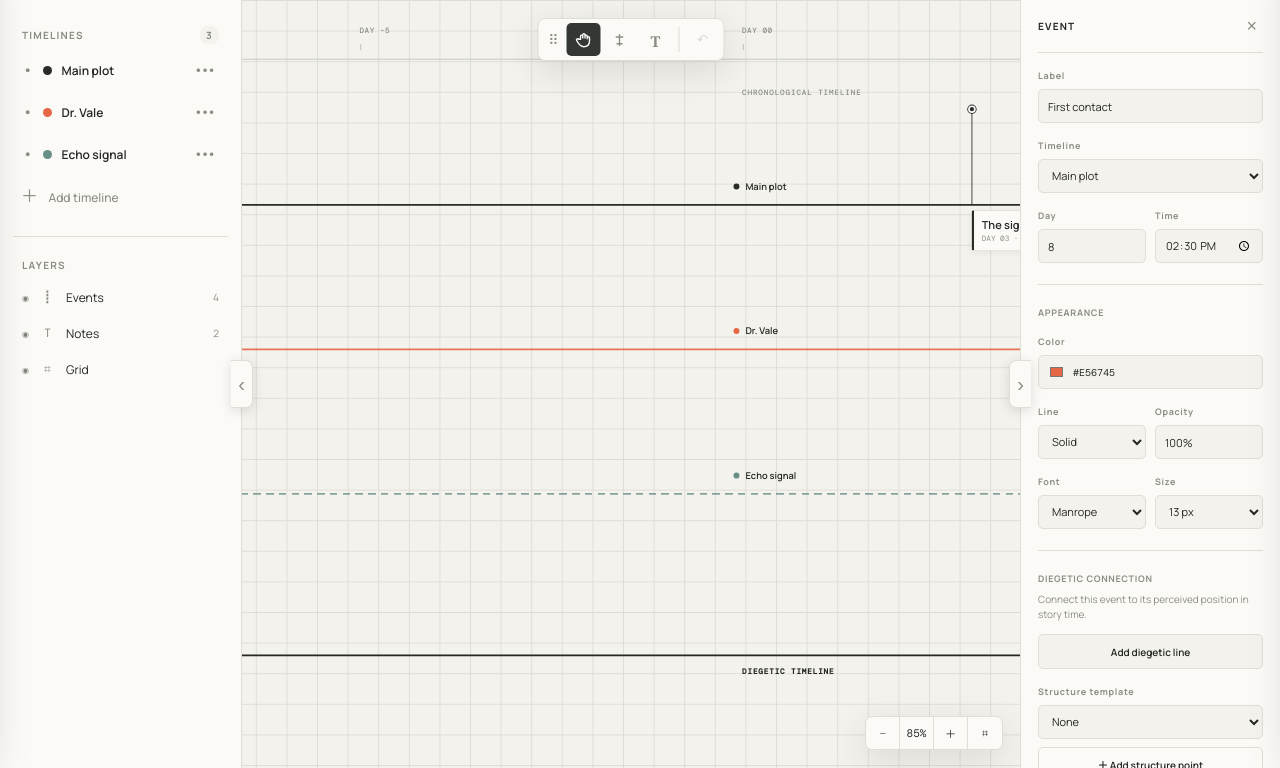
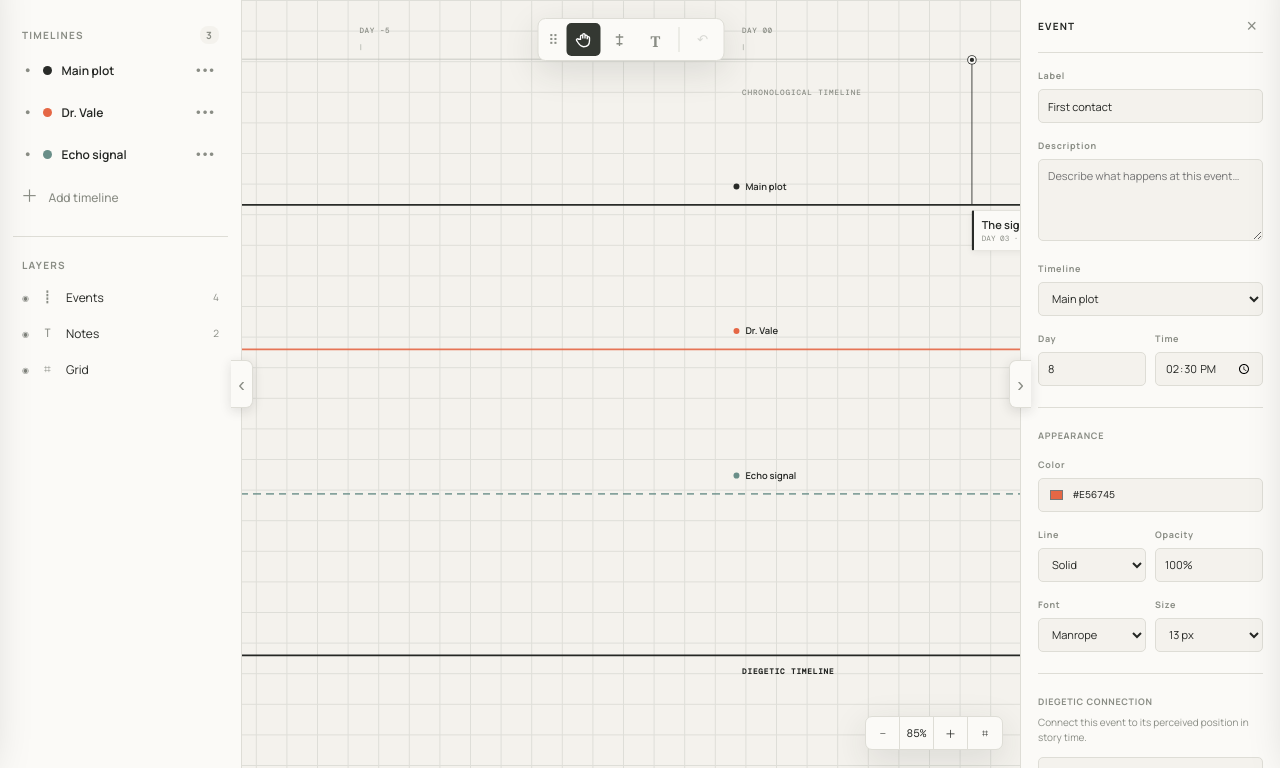
Before and after one commit to fopearcano/orchestrator, a Python web app: template templates/index.html in a window 1280 px wide. Shown: the part 32-800 px from the top of the page. Run offline with Jinja, Linux system fonts and the light colour scheme; the template is opened without the code that fills it, so the values that code supplies are empty.

Commit message:
Align event anchors and add descriptions

```diff
--- a/static/app.js
+++ b/static/app.js
@@ -1,4 +1,4 @@
-const WORLD_WIDTH=100000, ORIGIN=50000, STEP=90, CHRONO_Y=128;
+const WORLD_WIDTH=100000, ORIGIN=50000, STEP=90, CHRONO_Y=70;
 let timelines=[
   {name:'Main plot',color:'#292b28',y:240,opacity:1,dash:false,width:2},
   {name:'Dr. Vale',color:'#e56745',y:410,opacity:.9,dash:false,width:2},
@@ -6,7 +6,7 @@ let timelines=[
 ];
 let events=[
   {id:1,label:'The signal begins',time:3,line:0,color:'#292b28',hour:'06:10',opacity:1,font:'Manrope',size:13},
-  {id:2,label:'First contact',time:8,line:0,color:'#e56745',hour:'14:30',opacity:1,font:'Manrope',size:13},
+  {id:2,label:'First contact',description:'A reply arrives from somewhere beyond the known signal range.',time:8,line:0,color:'#e56745',hour:'14:30',opacity:1,font:'Manrope',size:13},
   {id:3,label:'Vale disappears',time:14,line:1,color:'#e56745',hour:'23:46',opacity:1,font:'Manrope',size:13},
   {id:4,label:'Pattern repeats',time:18,line:2,color:'#698e88',hour:'03:12',opacity:1,font:'DM Mono',size:13,dash:true}
 ];
@@ -39,7 +39,7 @@ function render(){
   $('#lines').innerHTML=timelines.map(t=>`<div class="line ${t.dash?'dashed':''} ${t.hidden?'is-hidden':''}" style="top:${t.y}px;left:0;width:${WORLD_WIDTH}px;--c:${t.color};--o:${t.opacity};--w:${t.width}px"><div class="line-label" style="left:${ORIGIN-10}px"><span style="background:${t.color}"></span>${t.name}</div><div class="line-stroke"></div></div>`).join('');
   $('#diegeticConnections').setAttribute('viewBox',`0 0 ${WORLD_WIDTH} ${diegeticY+80}`);$('#diegeticConnections').style.height=`${diegeticY+80}px`;
   $('#diegeticConnections').innerHTML=events.filter(e=>e.diegeticTime!==undefined&&timelines[e.line]).map(e=>{const sx=ORIGIN+e.time*STEP,sy=timelines[e.line].y,ex=ORIGIN+e.diegeticTime*STEP,curve=Math.max(70,(diegeticY-sy)*.45);return `<path d="M ${sx} ${sy} C ${sx} ${sy+curve}, ${ex} ${diegeticY-curve}, ${ex} ${diegeticY}" style="--c:${e.color}"/><circle class="diegetic-handle" data-id="${e.id}" cx="${ex}" cy="${diegeticY}" r="7" style="--c:${e.color}"/><circle cx="${sx}" cy="${sy}" r="4" style="--c:${e.color}"/>`}).join('');
-  $('#events').innerHTML=events.map(e=>{const t=timelines[e.line],height=t.y-CHRONO_Y;return `<div class="event ${e.dash?'dashed':''} ${e.id===selected?'selected':''} ${t?.hidden?'is-hidden':''}" data-id="${e.id}" style="left:${ORIGIN+e.time*STEP}px;top:${CHRONO_Y}px;--line-h:${height}px;--c:${e.color};--o:${e.opacity};--fs:${e.size}px;--font:${e.font}"><div class="chrono-dot"></div><div class="event-line"></div><div class="event-label">${e.label}<small>${unitName(e.time)} · ${e.hour}</small></div></div>`}).join('');
+  $('#events').innerHTML=events.map(e=>{const t=timelines[e.line],height=t.y-CHRONO_Y;return `<div class="event ${e.dash?'dashed':''} ${e.id===selected?'selected':''} ${t?.hidden?'is-hidden':''}" data-id="${e.id}" style="left:${ORIGIN+e.time*STEP}px;top:${CHRONO_Y}px;--line-h:${height}px;--c:${e.color};--o:${e.opacity};--fs:${e.size}px;--font:${e.font}"><div class="chrono-dot"></div><div class="event-line"></div><div class="event-label">${e.label}<small>${unitName(e.time)} · ${e.hour}</small></div>${e.description?`<div class="event-description">${e.description}</div>`:''}</div>`}).join('');
   $('#notes').innerHTML=notes.map((n,i)=>`<div class="note" data-note="${i}" style="left:${n.x}px;top:${n.y}px"><b>${n.text}</b><small>${n.tag}</small></div>`).join('');
   $('#structurePoints').innerHTML=structure.map((p,i)=>`<div class="structure-point" data-index="${i}" style="left:${ORIGIN+p.time*STEP}px"><i title="Drag to reposition"></i><span contenteditable="true" spellcheck="false">${p.label}</span></div>`).join('');
   bindItems();
@@ -50,7 +50,7 @@ function bindItems(){
   $$('.structure-point').forEach(el=>{el.querySelector('i').onpointerdown=e=>{e.stopPropagation();remember();const p=structure[+el.dataset.index];drag={type:'structure',index:+el.dataset.index,start:e.clientX,time:p.time}};const label=el.querySelector('span');label.onfocus=()=>editBaseline=snapshot();label.onblur=()=>{const value=label.textContent.trim();if(value)structure[+el.dataset.index].label=value;if(editBaseline)remember(editBaseline);editBaseline=null;render()}});
   $$('.note').forEach(el=>{el.onpointerdown=e=>{e.stopPropagation();remember();const n=notes[+el.dataset.note];drag={type:'note',index:+el.dataset.note,startX:e.clientX,startY:e.clientY,x:n.x,y:n.y}};el.ondblclick=e=>{e.stopPropagation();remember();const n=notes[+el.dataset.note],text=prompt('Edit note',n.text);if(text!==null)n.text=text;render()}});
 }
-function selectEvent(id){selected=id;const e=events.find(x=>x.id===id);if(!e)return;$('#labelInput').value=e.label;$('#dayInput').value=e.time;$('#eventTimeInput').value=e.hour;$('#colorInput').value=e.color;$('#timelineSelect').selectedIndex=e.line;$('#dashInput').value=e.dash?'Dashed':'Solid';$('#opacityInput').value=Math.round(e.opacity*100)+'%';$('#fontInput').value=e.font;$('#fontSizeInput').value=String(e.size);$('#toggleDiegetic').textContent=e.diegeticTime===undefined?'Add diegetic line':'Remove diegetic line';render()}
+function selectEvent(id){selected=id;const e=events.find(x=>x.id===id);if(!e)return;$('#labelInput').value=e.label;$('#descriptionInput').value=e.description||'';$('#dayInput').value=e.time;$('#eventTimeInput').value=e.hour;$('#colorInput').value=e.color;$('#timelineSelect').selectedIndex=e.line;$('#dashInput').value=e.dash?'Dashed':'Solid';$('#opacityInput').value=Math.round(e.opacity*100)+'%';$('#fontInput').value=e.font;$('#fontSizeInput').value=String(e.size);$('#toggleDiegetic').textContent=e.diegeticTime===undefined?'Add diegetic line':'Remove diegetic line';render()}
 function updateTransform(){world.style.transform=`translate(${panX}px,${panY}px) scale(${scale})`;$('#zoomLabel').textContent=Math.round(scale*100)+'%'}
 window.onpointermove=e=>{if(!drag)return;if(drag.type==='event'){const item=events.find(x=>x.id===drag.id);item.time=Math.round(drag.time+(e.clientX-drag.start)/STEP/scale);render()}else if(drag.type==='diegetic'){const item=events.find(x=>x.id===drag.id);item.diegeticTime=Math.round(drag.time+(e.clientX-drag.start)/STEP/scale);render()}else if(drag.type==='structure'){structure[drag.index].time=Math.round(drag.time+(e.clientX-drag.start)/STEP/scale);render()}else if(drag.type==='note'){const n=notes[drag.index];n.x=drag.x+(e.clientX-drag.startX)/scale;n.y=drag.y+(e.clientY-drag.startY)/scale;render()}else{panX=drag.x+e.clientX-drag.startX;panY=drag.y+e.clientY-drag.startY;updateTransform()}};
 window.onpointerup=()=>{drag=null;activateTool()};
@@ -64,7 +64,7 @@ $('#timelineMenuClose').onclick=closeTimelineMenu;
 $('#timelineSave').onclick=()=>{if(editingTimeline===null)return;const t=timelines[editingTimeline];t.name=$('#timelineNameInput').value.trim()||t.name;t.color=$('#timelineColorInput').value;t.width=Number($('#timelineWidthInput').value);t.opacity=Math.max(0,Math.min(1,Number($('#timelineOpacityInput').value)/100));t.dash=$('#timelineDashInput').value==='dashed';closeTimelineMenu();renderTimelines();render()};
 $('#timelineDelete').onclick=()=>{if(editingTimeline===null||timelines.length===1)return alert('A project needs at least one timeline.');const removed=editingTimeline;timelines.splice(removed,1);events=events.filter(e=>e.line!==removed).map(e=>({...e,line:e.line>removed?e.line-1:e.line}));timelines.forEach((t,i)=>t.y=240+i*170);closeTimelineMenu();renderTimelines();render()};
 const bind=(id,key,convert=x=>x)=>$(id).onchange=e=>{const item=events.find(x=>x.id===selected);if(item){item[key]=convert(e.target.value);render()}};
-$('#labelInput').oninput=e=>{const item=events.find(x=>x.id===selected);if(item){item.label=e.target.value;render()}};bind('#dayInput','time',Number);bind('#colorInput','color');bind('#timelineSelect','line',(_,e)=>e);
+$('#labelInput').oninput=e=>{const item=events.find(x=>x.id===selected);if(item){item.label=e.target.value;render()}};$('#descriptionInput').oninput=e=>{const item=events.find(x=>x.id===selected);if(item){item.description=e.target.value;render()}};bind('#dayInput','time',Number);bind('#colorInput','color');bind('#timelineSelect','line',(_,e)=>e);
 $('#timelineSelect').onchange=e=>{const item=events.find(x=>x.id===selected);if(item){item.line=e.target.selectedIndex;render()}};bind('#dashInput','dash',v=>v!=='Solid');bind('#opacityInput','opacity',v=>Math.max(0,Math.min(1,parseFloat(v)/100)));bind('#fontInput','font');bind('#fontSizeInput','size',Number);
 bind('#eventTimeInput','hour');
 $('#toggleDiegetic').onclick=()=>{const item=events.find(e=>e.id===selected);if(!item)return;if(item.diegeticTime===undefined)item.diegeticTime=item.time+4;else delete item.diegeticTime;$('#toggleDiegetic').textContent=item.diegeticTime===undefined?'Add diegetic line':'Remove diegetic line';render()};
@@ -84,8 +84,8 @@ $('#structureTemplate').onchange=e=>{const template=e.target.value;structure=tem
 $('#addStructurePoint').onclick=()=>{const last=structure.at(-1);structure.push({label:'New story beat',time:last?last.time+5:0});$('#structureTemplate').value='custom';render()};
 $('#undoButton').onclick=()=>{const previous=history.pop();if(previous)restore(previous);$('#undoButton').disabled=history.length===0};
 window.addEventListener('keydown',e=>{if((e.ctrlKey||e.metaKey)&&e.key.toLowerCase()==='z'){e.preventDefault();$('#undoButton').click()}});
-document.addEventListener('focusin',e=>{if(e.target.matches('input,select')&&!e.target.closest('.projects-drawer'))editBaseline=snapshot()});
-document.addEventListener('change',e=>{if(editBaseline&&e.target.matches('input,select')){remember(editBaseline);editBaseline=null}});
+document.addEventListener('focusin',e=>{if(e.target.matches('input,select,textarea')&&!e.target.closest('.projects-drawer'))editBaseline=snapshot()});
+document.addEventListener('change',e=>{if(editBaseline&&e.target.matches('input,select,textarea')){remember(editBaseline);editBaseline=null}});
 document.addEventListener('click',e=>{if(e.target.closest('#undoButton,#saveFile,#projectsToggle,#projectsClose,#settingsToggle,#settingsClose,#timelineMenuClose'))return;const action=e.target.closest('#addTimeline,#timelineSave,#timelineDelete,#toggleDiegetic,#deleteEvent,#newProject,#addStructurePoint,#zoomIn,#zoomOut,#fitView,.visibility,#eventsLayer,#notesLayer,#gridLayer,#themeToggle');if(action)remember()},true);
 let toolbarDrag=null;$('#toolbarGrip').onpointerdown=e=>{e.preventDefault();remember();const bar=$('.floating-tools'),shell=$('#canvasShell').getBoundingClientRect(),rect=bar.getBoundingClientRect();bar.style.transform='none';bar.style.left=`${rect.left-shell.left}px`;bar.style.top=`${rect.top-shell.top}px`;toolbarDrag={x:e.clientX,y:e.clientY,left:rect.left-shell.left,top:rect.top-shell.top};e.target.setPointerCapture(e.pointerId)};
 $('#toolbarGrip').onpointermove=e=>{if(!toolbarDrag)return;const bar=$('.floating-tools'),shell=$('#canvasShell');bar.style.left=`${Math.max(0,Math.min(shell.clientWidth-bar.offsetWidth,toolbarDrag.left+e.clientX-toolbarDrag.x))}px`;bar.style.top=`${Math.max(0,Math.min(shell.clientHeight-bar.offsetHeight,toolbarDrag.top+e.clientY-toolbarDrag.y))}px`};$('#toolbarGrip').onpointerup=()=>toolbarDrag=null;
--- a/static/styles.css
+++ b/static/styles.css
@@ -58,3 +58,7 @@ body.left-panel-hidden.right-panel-hidden .workspace{grid-template-columns:0 1fr
 .topbar{height:32px;padding:0 10px 0 14px}.workspace{height:calc(100vh - 32px)}.brand{height:32px;font-size:14px;width:242px}.brand-mark{transform:scale(.72);transform-origin:left center}.project-name{height:24px;padding-left:16px}.project-name input{font-size:11px}.saved{font-size:9px}.status-dot{width:6px;height:6px}.top-actions{gap:5px}.top-actions .icon-btn{width:26px;height:26px;padding:6px;border-radius:5px}
 .floating-tools{cursor:default}.toolbar-grip{width:22px;border:0;background:transparent;color:var(--muted);cursor:move;font-size:14px;padding:0}.tool:disabled{opacity:.3;cursor:not-allowed}
 .structure-points{position:absolute;left:0;width:100000px;height:1px;z-index:3}.structure-point{position:absolute;top:0;transform:translateX(-50%);cursor:ew-resize}.structure-point i{display:block;width:11px;height:11px;margin:-6px auto 0;border:2px solid var(--panel);border-radius:50%;background:var(--ink);box-shadow:0 0 0 1px var(--ink)}.structure-point:after{content:"";display:block;width:1px;height:28px;margin:auto;background:var(--ink)}.structure-point span{display:block;max-width:150px;transform:translateX(calc(-50% + 6px));border:1px solid var(--line);border-radius:4px;background:var(--panel);color:var(--ink);padding:5px 7px;font:500 9px Manrope;white-space:nowrap;cursor:text;outline:none}.diegetic-btn.secondary{margin-top:8px;background:transparent}
+
+/* Event descriptions and chronological anchor alignment */
+.field textarea{width:100%;min-height:76px;resize:vertical;border:1px solid var(--line);border-radius:5px;background:var(--bg);padding:8px 9px;color:var(--ink);font:11px/1.45 Manrope}
+.event-description{position:absolute;left:10px;top:calc(var(--line-h) + 48px);width:220px;padding:10px 11px;border:1px solid color-mix(in srgb,var(--c) 35%,transparent);border-radius:5px;background:color-mix(in srgb,var(--panel) 58%,transparent);color:var(--ink);box-shadow:0 5px 18px #1112;backdrop-filter:blur(5px);font:400 11px/1.5 var(--font,Manrope);pointer-events:none}
--- a/templates/index.html
+++ b/templates/index.html
@@ -101,6 +101,7 @@
     <aside class="inspector" id="inspector">
       <div class="inspector-title"><span id="inspectKind">EVENT</span><button id="closeInspector">×</button></div>
       <div class="field"><label>Label</label><input id="labelInput" value="First contact"></div>
+      <div class="field"><label>Description</label><textarea id="descriptionInput" rows="4" placeholder="Describe what happens at this event…"></textarea></div>
       <div class="field"><label>Timeline</label><select id="timelineSelect"><option>Main plot</option><option>Dr. Vale</option><option>Echo signal</option></select></div>
       <div class="field-grid"><div class="field"><label id="positionLabel">Day</label><input id="dayInput" type="number" value="8"></div><div class="field"><label>Time</label><input id="eventTimeInput" type="time" value="14:30"></div></div>
       <div class="divider"></div>
```
